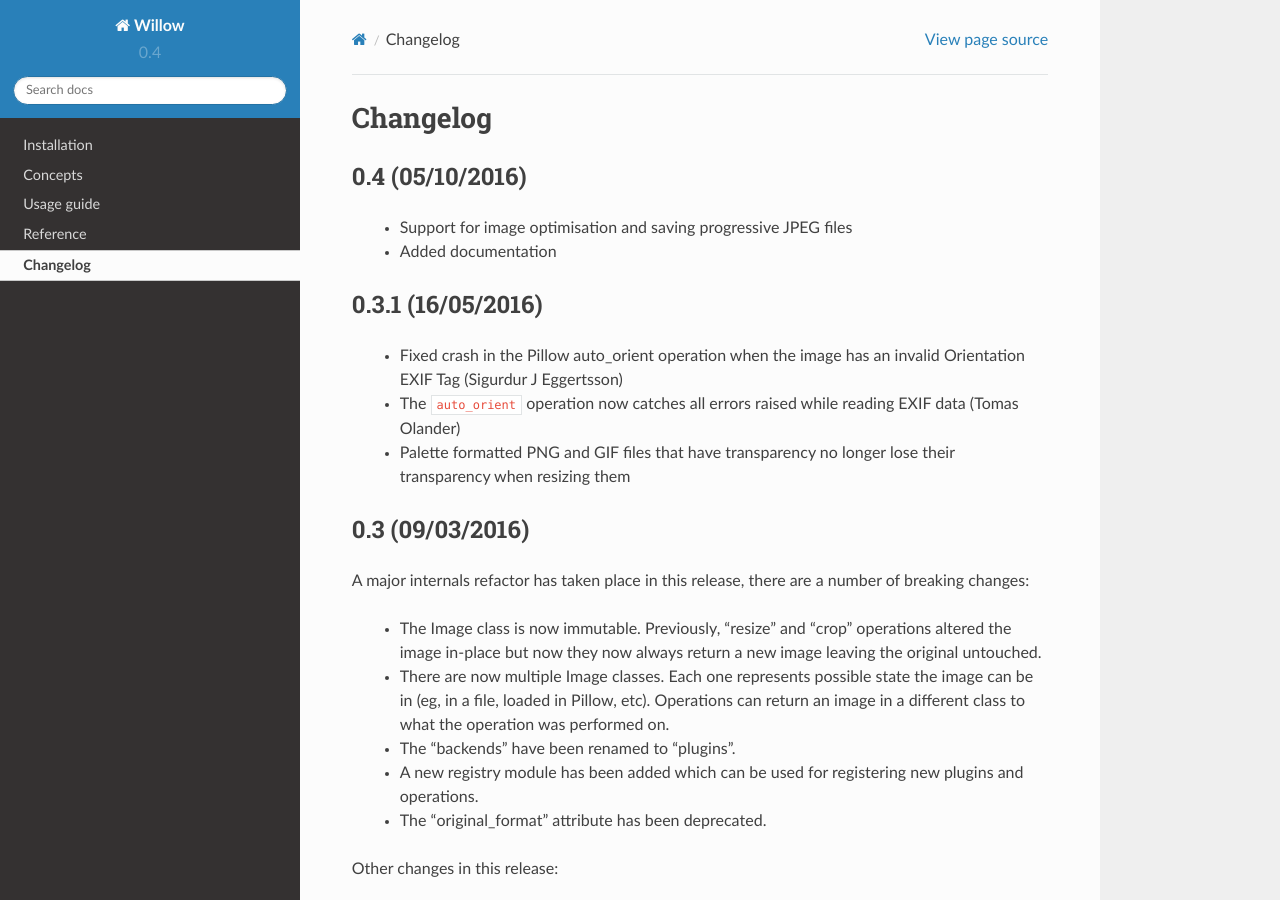
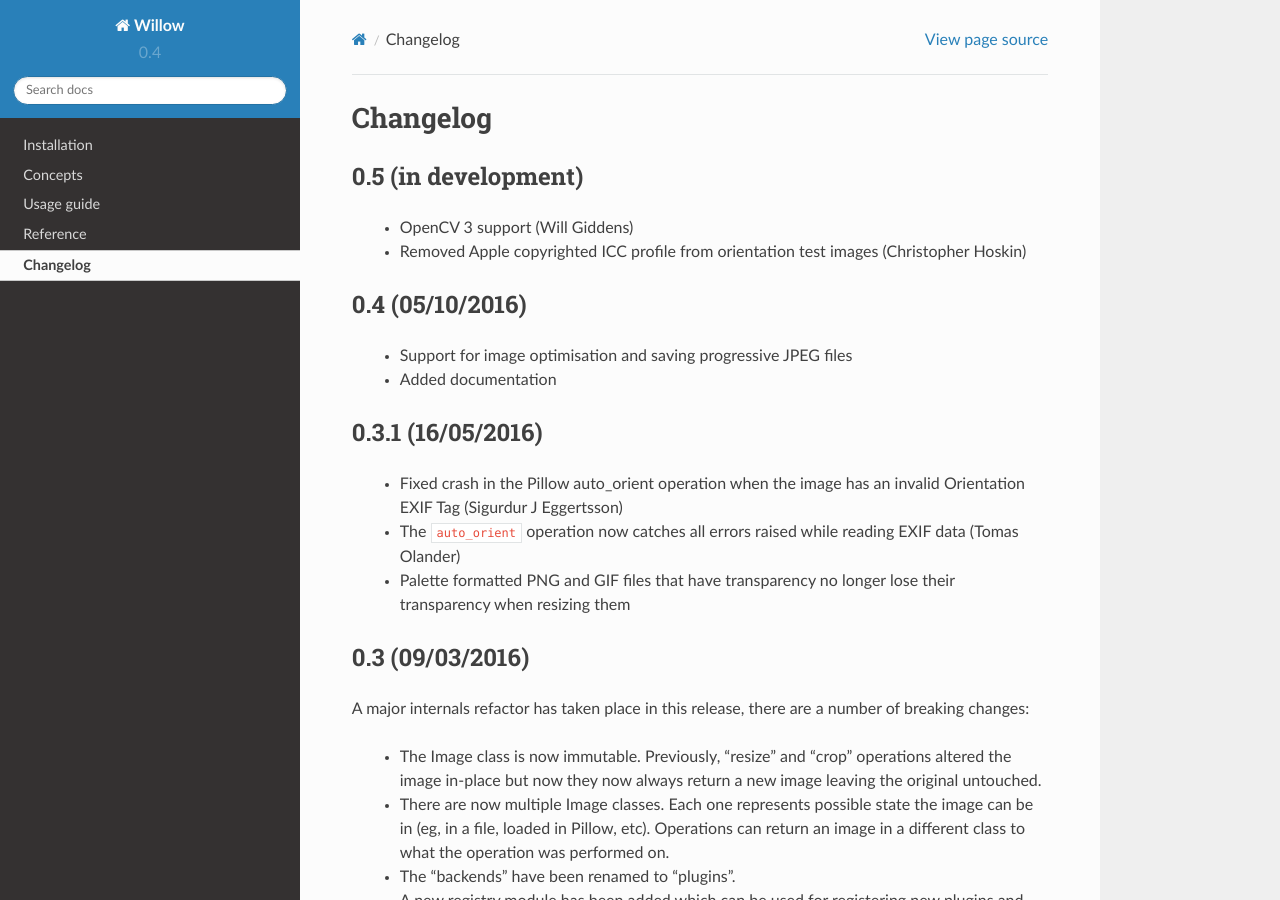
Before and after one commit to wagtail/Willow, a Sphinx documentation site: the page built from docs/changelog.rst, in a window 1280 px wide and 900 px high. Built offline with Sphinx 7.4.7 and the Read the Docs theme 2.0.0, drawn with Linux system fonts in a browser that asks for light colours; the version number is read from the project's files by our own code.

Commit message:
Changelogs for #33 and #50

```diff
--- a/docs/changelog.rst
+++ b/docs/changelog.rst
@@ -1,5 +1,11 @@
 Changelog
 =========
+
+0.5 (in development)
+--------------------
+
+ - OpenCV 3 support (Will Giddens)
+ - Removed Apple copyrighted ICC profile from orientation test images (Christopher Hoskin)
 
 0.4 (05/10/2016)
 --------------------
```
